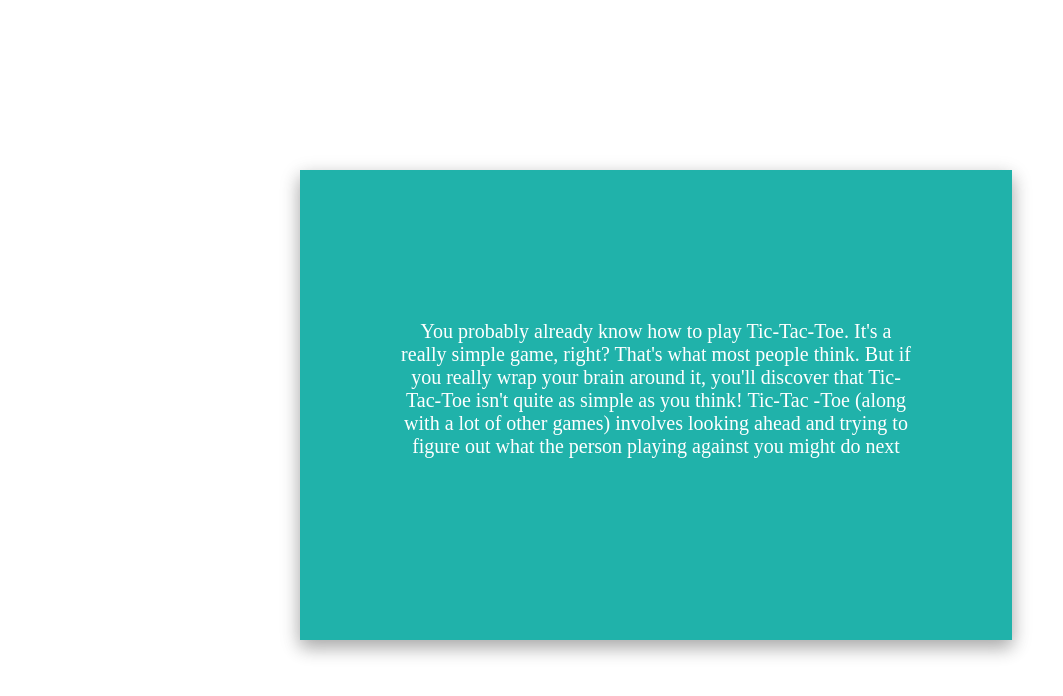
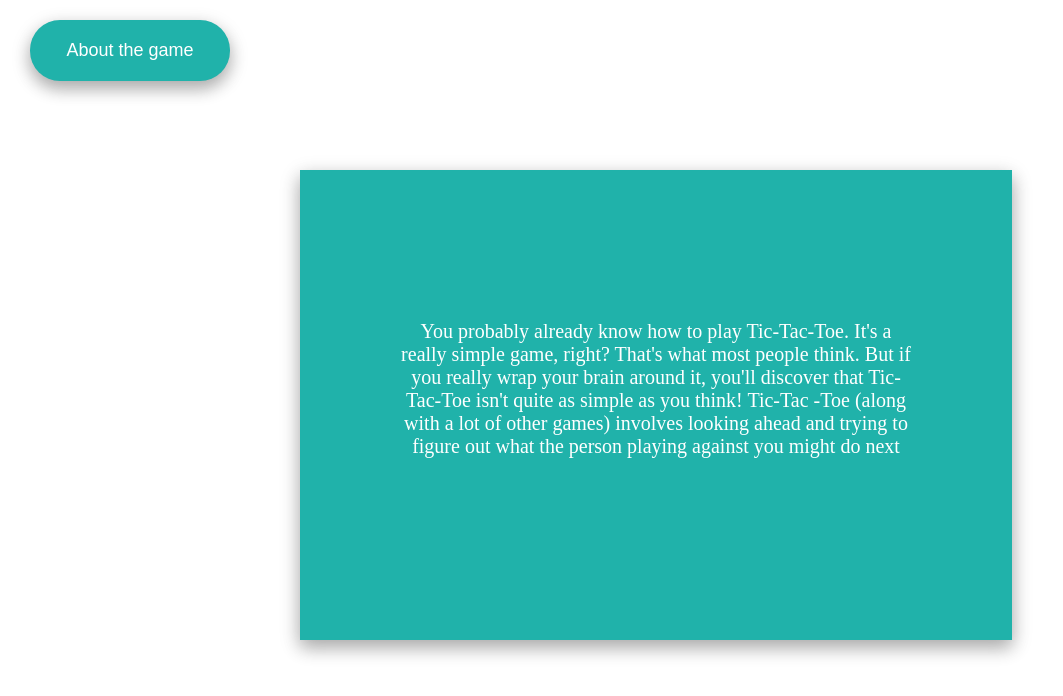
Before and after one commit to AAbdelraouf/Tic-Tac-Toe-with-node-and-express-JS, a website: page aboutPage/aboutPageHTML.html in a window 1280 px wide. Shown: the whole page, without its empty margins (0-1063 px from the left). Drawn offline with nearby package versions, Linux system fonts and the light colour scheme.

Commit message:
about button added to about page

```diff
--- a/aboutPage/aboutPageHTML.html
+++ b/aboutPage/aboutPageHTML.html
@@ -1,10 +1,11 @@
 <html lang="en">
 <head>
-    <title>About</title>
+    <title>About Page</title>
     <script src="http://ajax.googleapis.com/ajax/libs/jquery/1.11.0/jquery.min.js"></script>
     <link rel="stylesheet" href="/aboutPageStyling.css">
 </head>
 <body>
+    <button id="theAboutButton">About the game </button>
     <p id="theAboutParagraph" align='center'> You probably already know how to play Tic-Tac-Toe. It's a really simple game, right? That's what most people think. But if you really wrap your brain around it, you'll discover that Tic-Tac-Toe isn't quite as simple as you think! Tic-Tac -Toe (along with a lot of other games) involves looking ahead and trying to figure out what the person playing against you might do next</p>
 
     <script src="/aboutPageJS.js"></script>
--- a/aboutPage/aboutPageStyling.css
+++ b/aboutPage/aboutPageStyling.css
@@ -19,7 +19,7 @@
     position: absolute;
     left: 30px;
     top: 20px;
-    background-color: #A8F72B;
+    background-color: lightseagreen;
     border: none;
     color: white;
     padding: 20px;
```
